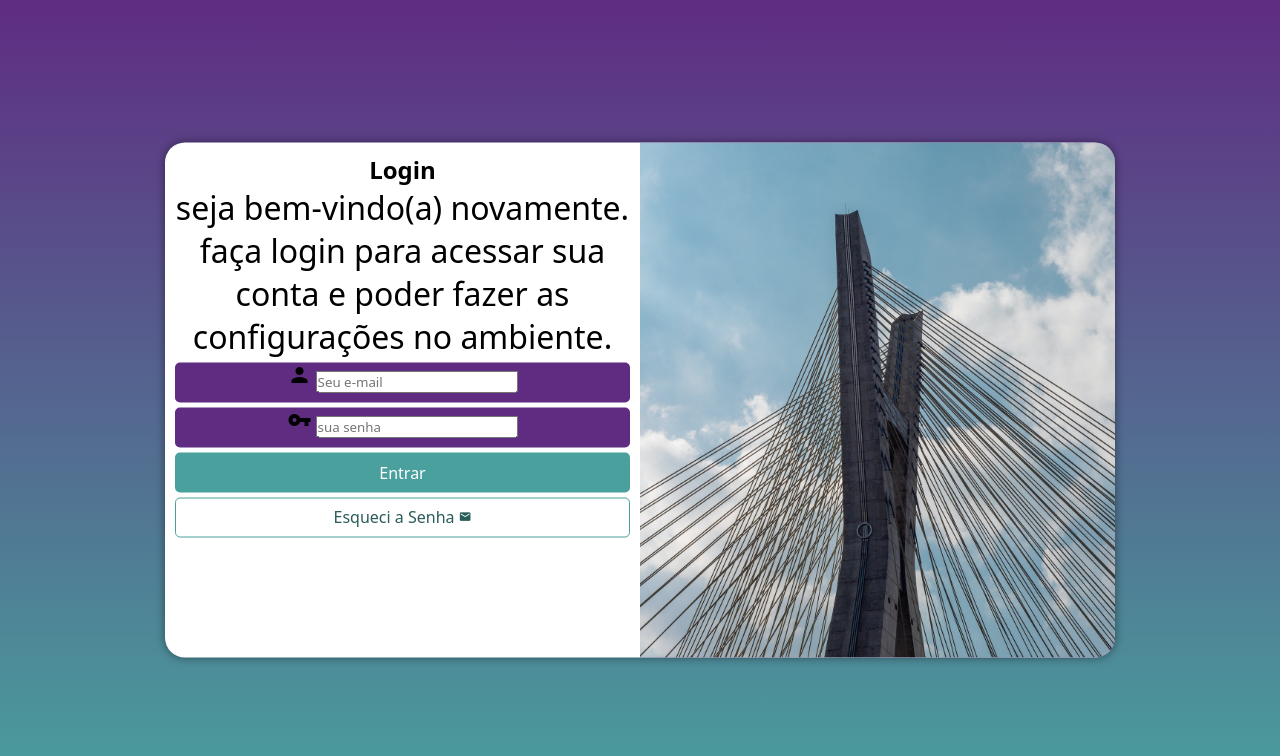
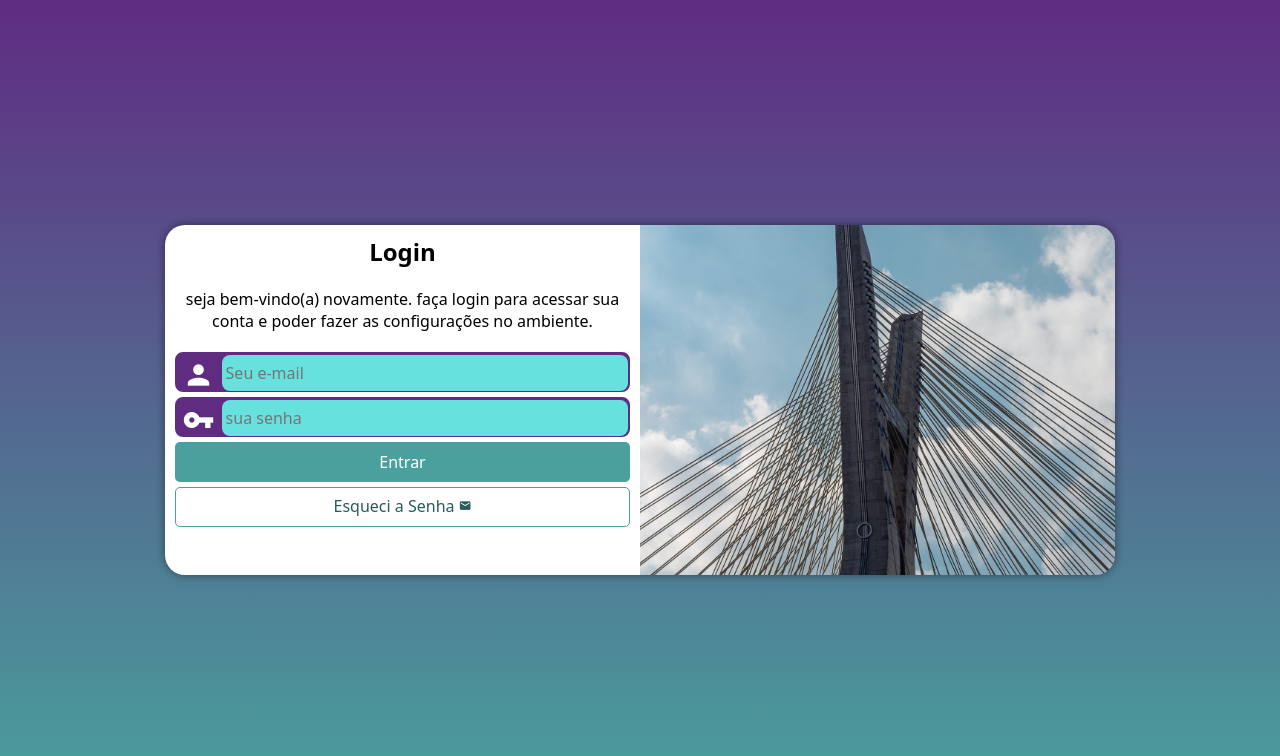
Before and after one commit to marcelocarvalho10/projeto-login, a plain HTML site: page index.html in a window 1280 px wide. Drawn offline with Linux system fonts and the light colour scheme.

Commit message:
att formulário 2

```diff
--- a/estilos/media-query.css
+++ b/estilos/media-query.css
@@ -8,6 +8,7 @@
 
     section#login{
         width: 90vw;
+        height: 280px;
 
     }
     section#login > div#imagem{
@@ -20,7 +21,7 @@
         width: 70%;
     }
     div#formulario > p{
-        font-size: 1.2em
+        font-size: 1em
     }
 }
 @media screen and (min-width: 992px) {
@@ -29,6 +30,7 @@
     }
     section#login{
         width: 950px;
+        height: 350px;
     }
     section#login > div#imagem{
         float: right;
@@ -40,6 +42,8 @@
         width: 50%;
     }
     div#formulario > p{
-        font-size: 2em
+        font-size: 1em;
+        margin: 20px 0px;
+
     }
 }
--- a/estilos/style.css
+++ b/estilos/style.css
@@ -27,7 +27,7 @@ section#login{
     position: absolute;
     top: 50%;
     left:50%;
-    transform: translate(-50%, -50%);
+
 
     background-color: white;
     width: 250px;
@@ -35,6 +35,7 @@ section#login{
     border-radius: 20px;
     box-shadow: 0px 0px 10px rgba(0, 0, 0, 0.45);
 
+    transform: translate(-50%, -50%);
     transition: width .3s, heigth .3s;
     -o-transition-timing-function: ease;
 }
@@ -59,14 +60,35 @@ div#formulario > p{
 }
 form > div.campo{
     background-color: #5f2c82;
+    border: 2px solid #5f2c82;
     width: 100%;
     display: block;
     height: 40px;
-    border-radius: 5px;
+    border-radius: 8px;
     margin: 5px 0px;
 }
 div.campo > label{
     display: none;
+}
+div.campo > span{
+    color: white;
+    font-size: 2em;
+    width: 40px;
+    padding: 5px;
+}
+div.campo > input{
+    background-color: #67e1dd;
+    font-size: 1em;
+    width:calc(100% - 45px);
+    height: 100%;
+    border: 0px;
+    border-radius: 8px;
+    padding: 4px;
+    transform: translateY(-12px);
+}
+div.campo > input:focus-within{
+    background-color: white;
+    border: none;
 }
 form > input[type=submit]{
     display: block;
```
